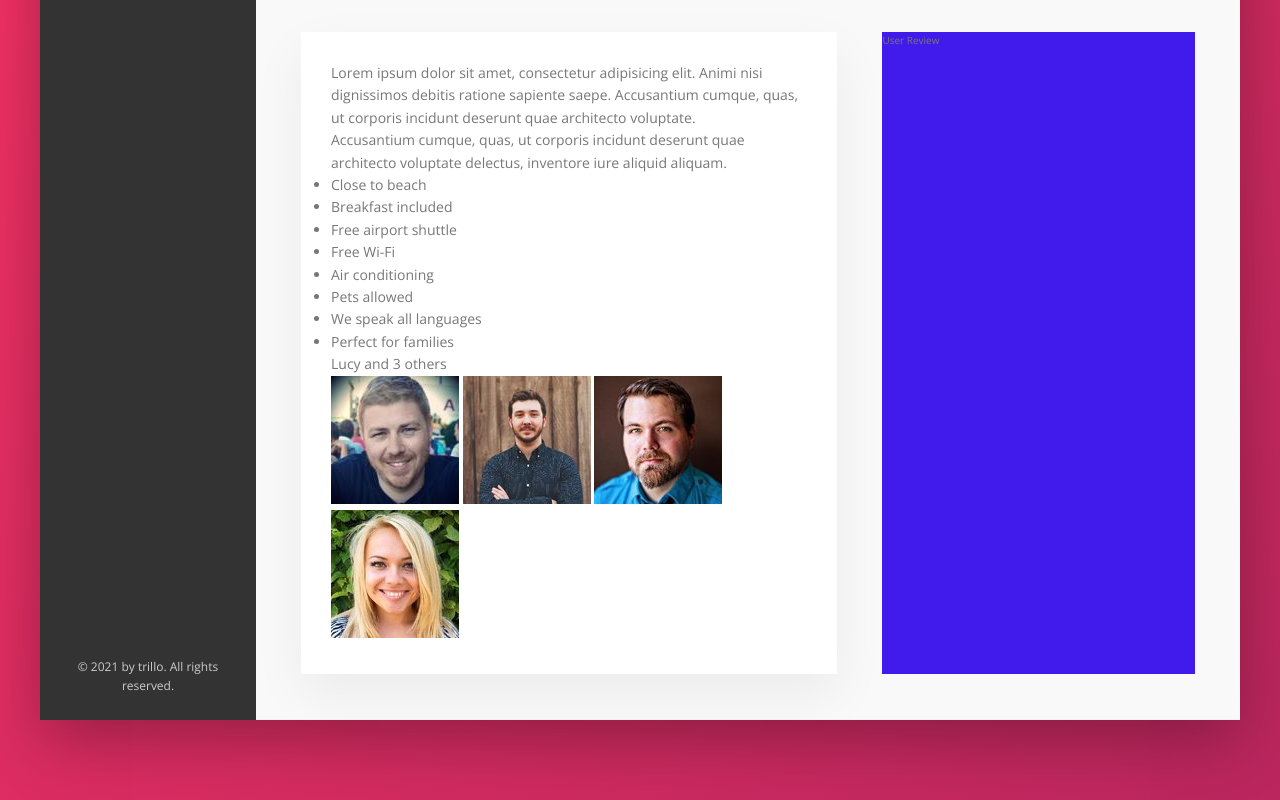
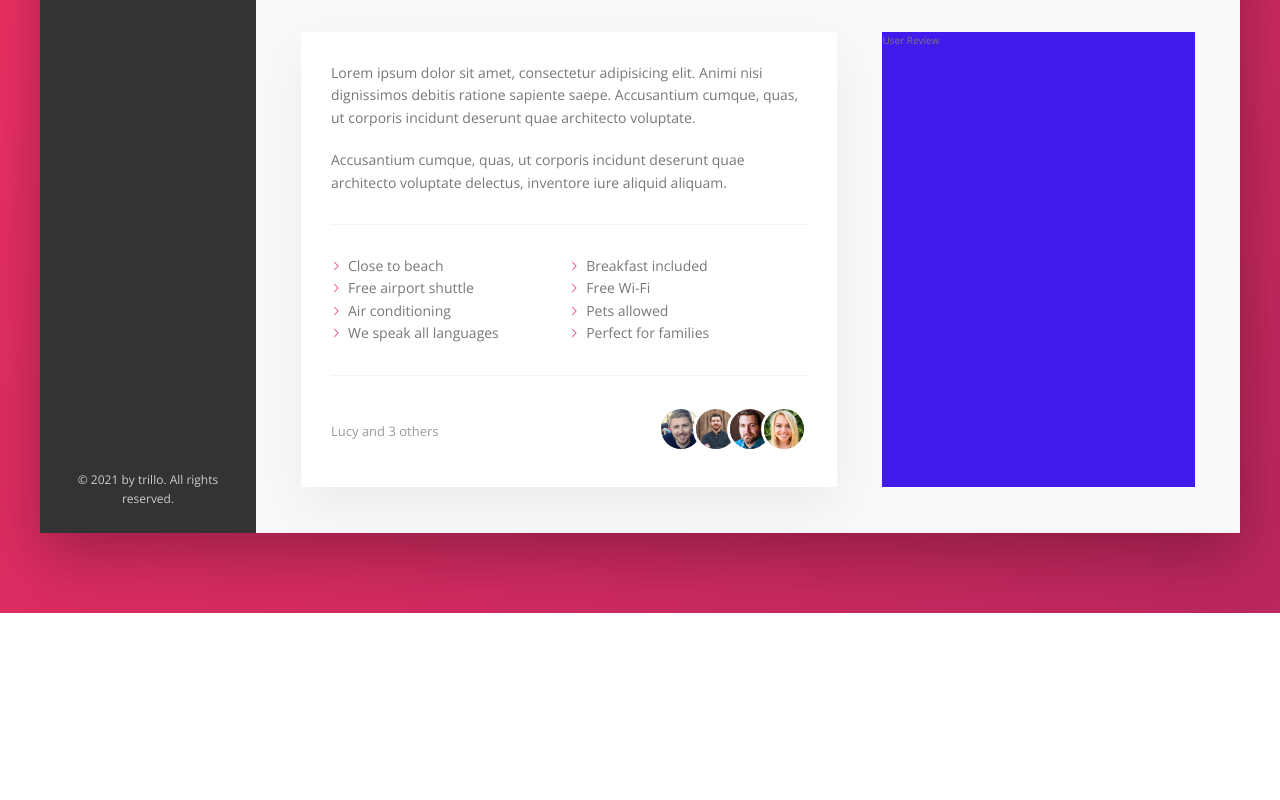
Before and after one commit to itssabhishek/Trillo, a website: page index.html in a window 1280 px wide. Shown: the part 615-1415 px from the top of the page. After the commit the page ends 1228 px from the top, so only its background shows below. Drawn offline with nearby package versions, Linux system fonts and the light colour scheme.

Commit message:
Sixth Commit

```diff
--- a/sass/_components.scss
+++ b/sass/_components.scss
@@ -298,3 +298,60 @@
         box-shadow: none;
     }
 }
+
+.paragraph:not(:last-of-type){
+    margin-bottom: 2rem;
+}
+
+.list{
+    list-style: none;
+    margin: 3rem 0;
+    padding: 3rem 0;
+    border-top: var(--line);
+    border-bottom: var(--line);
+
+    display: flex;
+    flex-wrap: wrap;
+
+    &__item{
+        flex: 0 0 50%;
+        border-bottom: .7rem;
+    }
+
+    &__item::before{
+        content: "";
+        display: inline-block;
+        height: 1rem;
+        width: 1rem;
+        margin-right: .7rem;
+        background-color: var(--color-primary);
+        -webkit-mask-image: url(../img/chevron-thin-right.svg);
+        -webkit-mask-size:cover;
+    }
+}
+
+.recommend{
+    font-size: 1.3rem;
+    color: var(--color-grey-dark-3);
+
+    display: flex;
+    align-items: center;
+    &__count{
+        margin-right: auto;
+    }
+
+    &__friends{
+
+    }
+    &__photo{
+        box-sizing: content-box;
+        height: 4rem;
+        width: 4rem;
+        border-radius: 50%;
+        border: 3px solid #fff;
+
+        &:not(:last-child){
+            margin-right: -1.5rem;
+        }
+    }
+}
```
Also changed, not shown: css/style.css.
